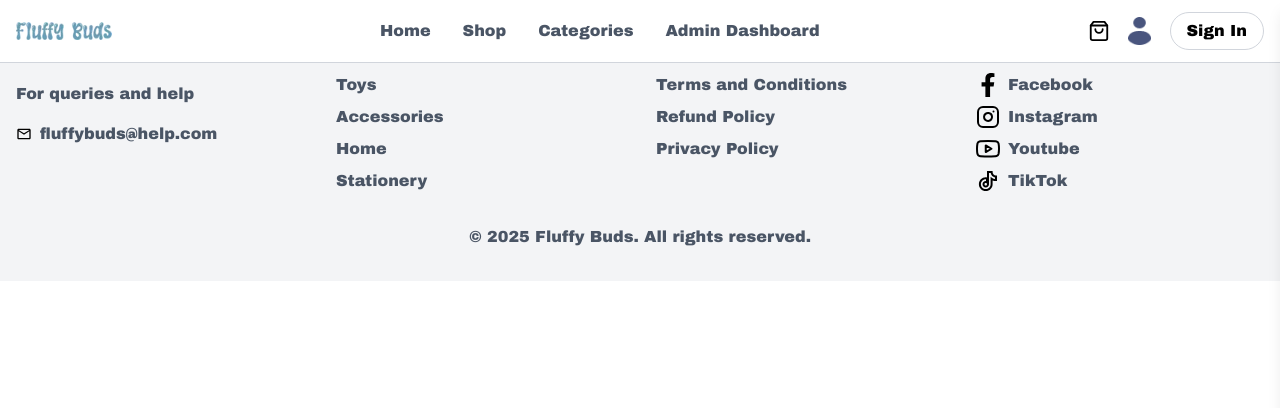
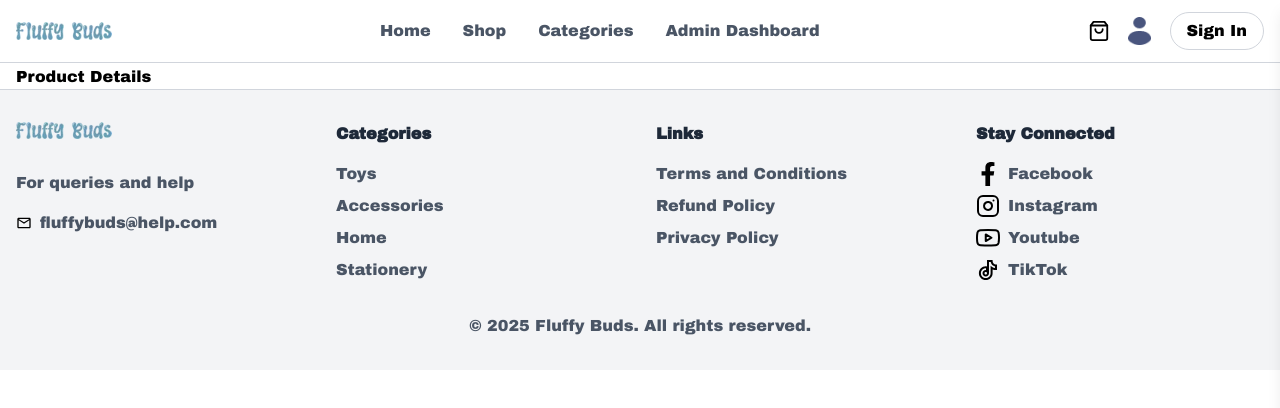
Before and after one commit to mdsajalali/fluffy-buds, a React (Vite) app: page /shop/0 in a window 1280 px wide. Shown: the top 408 px of the page. Built offline with nearby package versions, Linux system fonts and the light colour scheme.

Commit message:
added: product details page

```diff
--- a/src/App.tsx
+++ b/src/App.tsx
@@ -11,7 +11,6 @@ import { ProductProps } from "./types/types";
 import Categories from "./components/Categories";
 import Login from "./pages/Login";
 import Register from "./pages/Register";
-import Shop from "./pages/Shop";
 import Dashboard from "./pages/(dashboard)/Dashboard";
 import AddItems from "./pages/(dashboard)/AddItems";
 import ListItems from "./pages/(dashboard)/ListItems";
@@ -19,6 +18,8 @@ import Orders from "./pages/(dashboard)/Orders";
 import RefundPolicy from "./pages/(privacy-policy)/Refund-Policy";
 import TermsConditions from "./pages/(privacy-policy)/Terms-Conditions";
 import PrivacyPolicy from "./pages/(privacy-policy)/Privacy-Policy";
+import Shop from "./pages/(products)/Shop";
+import ProductDetails from "./pages/(products)/ProductDetails";
 
 const App = () => {
   const location = useLocation();
@@ -72,6 +73,7 @@ const App = () => {
 
         {/* shop page */}
         <Route path="/shop" element={<Shop products={products} />} />
+        <Route path="/shop/:id" element={<ProductDetails />} />
 
         {/* categories page */}
         <Route path="/categories" element={<Categories />} />
--- /dev/null
+++ b/src/pages/(products)/ProductDetails.tsx
@@ -0,0 +1,13 @@
+import Container from "../../shared/Container";
+
+const ProductDetails = () => {
+  return (
+    <div className="md:mt-[65px]">
+      <Container>
+        <h1>Product Details</h1>
+      </Container>
+    </div>
+  );
+};
+
+export default ProductDetails;
--- a/src/shared/ProductCard.tsx
+++ b/src/shared/ProductCard.tsx
@@ -1,5 +1,6 @@
 import { useState } from "react";
 import { ProductProps } from "../types/types";
+import { Link } from "react-router-dom";
 
 const ProductCard = ({
   product,
@@ -47,7 +48,9 @@ const ProductCard = ({
 
       {/* Info Section */}
       <div className="p-3">
-        <h2 className="font-bold text-sm">{product.title}</h2>
+        <Link to={`/shop/${idx}`}>
+          <h2 className="font-bold text-sm">{product.title}</h2>
+        </Link>
         <div className="text-sm mt-1">
           <span className="font-bold text-black">৳ {product.price}</span>{" "}
           <span className="line-through text-gray-500 text-xs">
```
Also changed, not shown: src/pages/(products)/Shop.tsx (renamed from src/pages/Shop.tsx, +4 -4 lines).
